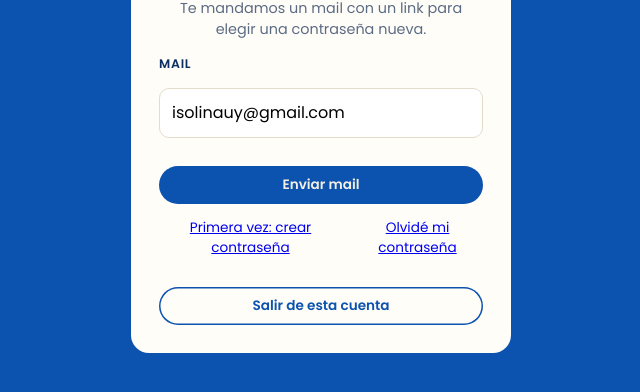
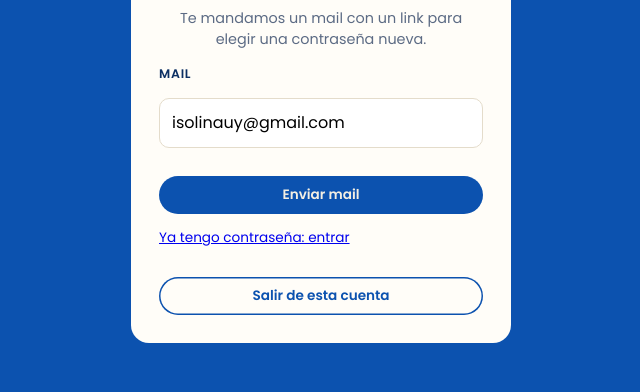
Before and after one commit to isolinauy-jpg/isolina-web, a plain HTML site: page site/panel/index.html in a window 1280 px wide. Both pictures are taken after a click on the link "Olvidé mi contraseña". Shown: the part 314-706 px from the top of the page, without its empty margins (319-959 px from the left). Drawn offline with nearby package versions, Linux system fonts and the light colour scheme; a web font is replaced by a local one.

Commit message:
Panel: pantalla de ingreso solo con mail y contraseña
Claude-Session: https://claude.ai/code/session_01NXxoGsgK2NJtDGEBQ43Ysz

```diff
--- a/site/panel/app.js
+++ b/site/panel/app.js
@@ -55,8 +55,9 @@ function setLoginMode(m) {
   $("#loginIntro").textContent = L[0]; $("#passLbl").textContent = L[1]; $("#loginBtn").textContent = L[2];
   $("#pass").autocomplete = L[3] || "off"; $("#pass").hidden = $("#passLbl").hidden = L[4]; $("#pass").required = !L[4];
   $("#email").disabled = m === "newpass"; $("#loginMsg").textContent = "";
+  $("#toLogin").hidden = m === "login"; $("#toForgot").hidden = m !== "login";
 }
-$("#toFirst").addEventListener("click", e => { e.preventDefault(); setLoginMode("first"); });
+$("#toLogin").addEventListener("click", e => { e.preventDefault(); setLoginMode("login"); });
 $("#toForgot").addEventListener("click", e => { e.preventDefault(); setLoginMode("forgot"); });
 $("#loginForm").addEventListener("submit", async e => {
   e.preventDefault();
--- a/site/panel/index.html
+++ b/site/panel/index.html
@@ -178,7 +178,7 @@ td.num,th.num{text-align:right;font-variant-numeric:tabular-nums}
     <input id="pass" type="password" autocomplete="current-password" minlength="8" required>
     <button class="btn btn-blue" id="loginBtn" type="submit" style="justify-content:center">Entrar</button>
     <div style="display:flex;justify-content:space-between;gap:10px;font-size:.85rem">
-      <a href="#" id="toFirst">Primera vez: crear contraseña</a>
+      <a href="#" id="toLogin" hidden>Ya tengo contraseña: entrar</a>
       <a href="#" id="toForgot">Olvidé mi contraseña</a>
     </div>
     <p id="loginMsg" role="status"></p>
```
